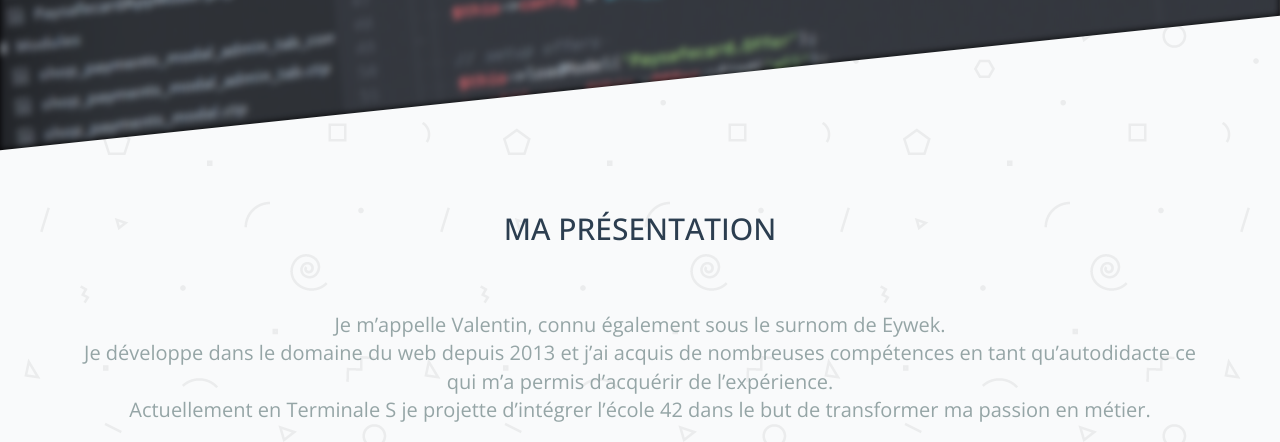
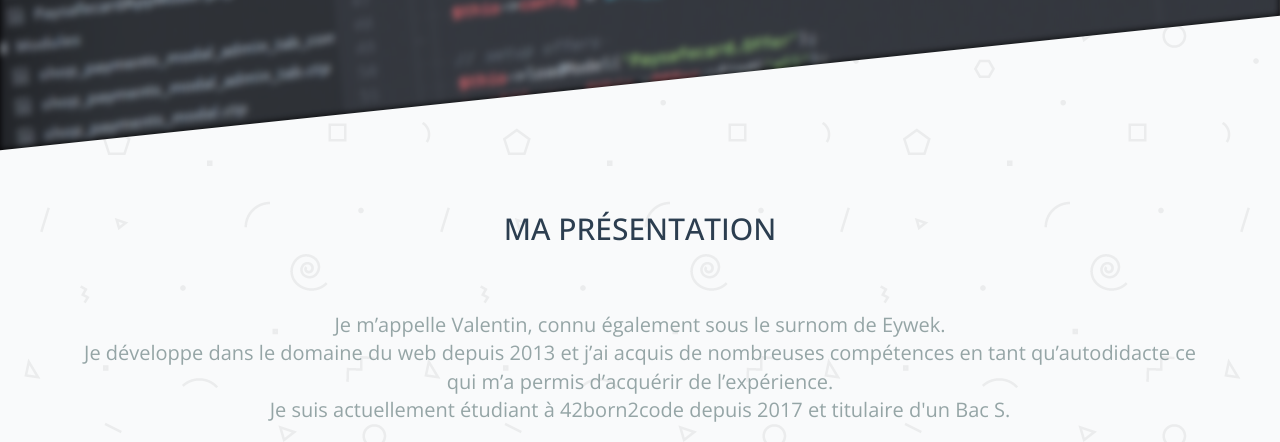
Before and after one commit to Eywek/website, a plain HTML site: page index.html in a window 1280 px wide. Shown: the part 352-794 px from the top of the page. Drawn offline with nearby package versions, Linux system fonts and the light colour scheme.

Commit message:
Hello 42

```diff
--- a/index.html
+++ b/index.html
@@ -54,7 +54,7 @@
         <p>
           Je m’appelle Valentin, connu également sous le surnom de Eywek.<br>
           Je développe dans le domaine du web depuis 2013 et j’ai acquis de nombreuses compétences en tant qu’autodidacte ce qui m’a permis d’acquérir de l’expérience. <br>
-          Actuellement en Terminale S je projette d’intégrer l’école 42 dans le but de transformer ma passion en métier.
+          Je suis actuellement étudiant à 42born2code depuis 2017 et titulaire d'un Bac S.
         </p>
         <p>
           Je développe divers applications web à travers plusieurs languages de programmation tels quel PHP et Javascript. Je suis aussi capable de concevoir un site et son apparence grâce à mes compétences en HTML et CSS.
```
